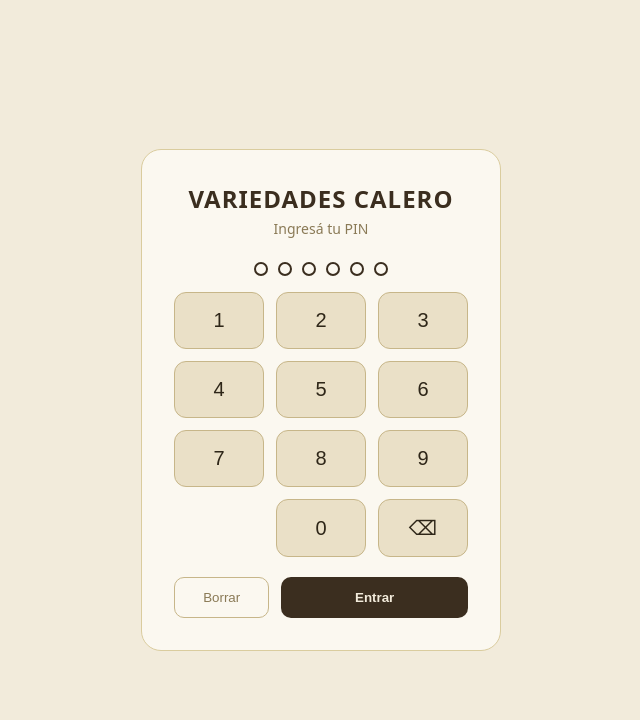
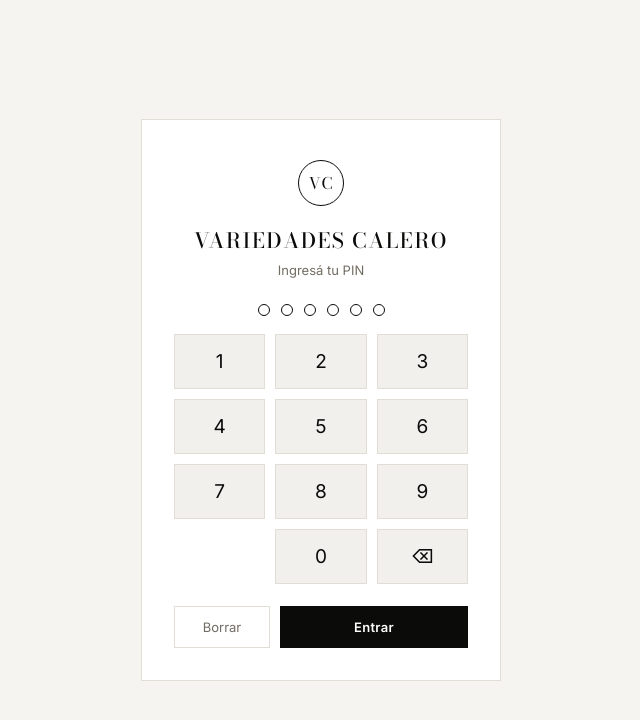
Before and after one commit to fonsecabryan955-boop/VARIEDADES-CALERO, a React (Vite) app: page / in a window 1280 px wide. Shown: the top 720 px of the page, without its empty margins (319-959 px from the left). Built offline with nearby package versions, Linux system fonts and the light colour scheme; no server answers.

Commit message:
Update Login.jsx

```diff
--- a/src/Login.jsx
+++ b/src/Login.jsx
@@ -57,43 +57,45 @@ export default function Login({ onLogin }) {
   const digits = ['1', '2', '3', '4', '5', '6', '7', '8', '9', '', '0', '⌫']
 
   return (
-    <div style={styles.container}>
-      <div style={styles.card}>
-        <h1 style={styles.title}>VARIEDADES CALERO</h1>
-        <p style={styles.subtitle}>Ingresá tu PIN</p>
+    <div className="vclogin-root">
+      <style>{LOGIN_STYLES}</style>
+      <div className="vclogin-card">
+        <div className="vclogin-monogram">VC</div>
+        <h1 className="vclogin-title">VARIEDADES CALERO</h1>
+        <p className="vclogin-subtitle">Ingresá tu PIN</p>
 
-        <div style={styles.pinDisplay}>
+        <div className="vclogin-pindisplay">
           {[0, 1, 2, 3, 4, 5].map((i) => (
-            <div key={i} style={styles.pinDot(i < pin.length)} />
+            <div key={i} className={`vclogin-pindot ${i < pin.length ? 'filled' : ''}`} />
           ))}
         </div>
 
-        {error && <p style={styles.error}>{error}</p>}
+        {error && <p className="vclogin-error">{error}</p>}
 
-        <div style={styles.keypad}>
+        <div className="vclogin-keypad">
           {digits.map((d, i) => {
             if (d === '') return <div key={i} />
             if (d === '⌫') {
               return (
-                <button key={i} style={styles.key} onClick={handleBackspace}>
+                <button key={i} className="vclogin-key" onClick={handleBackspace}>
                   ⌫
                 </button>
               )
             }
             return (
-              <button key={i} style={styles.key} onClick={() => handleDigit(d)}>
+              <button key={i} className="vclogin-key" onClick={() => handleDigit(d)}>
                 {d}
               </button>
             )
           })}
         </div>
 
-        <div style={styles.actions}>
-          <button style={styles.clearBtn} onClick={handleClear}>
+        <div className="vclogin-actions">
+          <button className="vclogin-clear" onClick={handleClear}>
             Borrar
           </button>
           <button
-            style={styles.submitBtn}
+            className="vclogin-submit"
             onClick={handleSubmit}
             disabled={loading}
           >
@@ -105,92 +107,135 @@ export default function Login({ onLogin }) {
   )
 }
 
-const styles = {
-  container: {
-    minHeight: '100vh',
-    display: 'flex',
-    alignItems: 'center',
-    justifyContent: 'center',
-    background: '#F2EBDB',
-    fontFamily: 'system-ui, sans-serif',
-    padding: 16,
-  },
-  card: {
-    background: '#FBF8F0',
-    borderRadius: 20,
-    padding: 32,
-    width: '100%',
-    maxWidth: 360,
-    textAlign: 'center',
-    border: '1px solid #DACC9E',
-  },
-  title: {
-    color: '#3B2E1F',
-    fontSize: 24,
-    letterSpacing: 1,
-    marginBottom: 4,
-  },
-  subtitle: {
-    color: '#8A7A56',
-    fontSize: 14,
-    marginBottom: 24,
-  },
-  pinDisplay: {
-    display: 'flex',
-    justifyContent: 'center',
-    gap: 10,
-    marginBottom: 16,
-  },
-  pinDot: (filled) => ({
-    width: 14,
-    height: 14,
-    borderRadius: '50%',
-    background: filled ? '#3B2E1F' : 'transparent',
-    border: '2px solid #3B2E1F',
-    transition: 'background 0.15s',
-  }),
-  error: {
-    color: '#B5574A',
-    fontSize: 13,
-    marginBottom: 12,
-    minHeight: 16,
-  },
-  keypad: {
-    display: 'grid',
-    gridTemplateColumns: 'repeat(3, 1fr)',
-    gap: 12,
-    marginBottom: 20,
-  },
-  key: {
-    background: '#EAE0C7',
-    color: '#2E2618',
-    border: '1px solid #C7B689',
-    borderRadius: 12,
-    fontSize: 20,
-    padding: '16px 0',
-    cursor: 'pointer',
-  },
-  actions: {
-    display: 'flex',
-    gap: 12,
-  },
-  clearBtn: {
-    flex: 1,
-    background: 'transparent',
-    color: '#8A7A56',
-    border: '1px solid #C7B689',
-    borderRadius: 10,
-    padding: '12px 0',
-    cursor: 'pointer',
-  },
-  submitBtn: {
-    flex: 2,
-    background: '#3B2E1F',
-    color: '#F2EBDB',
-    border: 'none',
-    borderRadius: 10,
-    padding: '12px 0',
-    fontWeight: 'bold',
-    cursor: 'pointer',
-  },
-}
+const LOGIN_STYLES = `
+  @import url('https://fonts.googleapis.com/css2?family=Bodoni+Moda:ital,opsz,wght@0,6..96,400;0,6..96,500;0,6..96,600;0,6..96,700;1,6..96,500&family=Inter:wght@400;500;600;700&display=swap');
+
+  .vclogin-root {
+    --bg: #f5f4f1;
+    --panel: #ffffff;
+    --panel-raised: #f2f0ec;
+    --border: #e2ded5;
+    --ink: #0b0b0a;
+    --ink-soft: #726d63;
+    --ink-faint: #a39d8f;
+    --danger: #9c3b2e;
+    --gold: #9c7a3c;
+    --display: 'Bodoni Moda', serif;
+    --body: 'Inter', system-ui, -apple-system, sans-serif;
+
+    min-height: 100vh;
+    display: flex;
+    align-items: center;
+    justify-content: center;
+    background: var(--bg);
+    font-family: var(--body);
+    padding: 16px;
+    box-sizing: border-box;
+    -webkit-font-smoothing: antialiased;
+  }
+  .vclogin-root * { box-sizing: border-box; }
+  .vclogin-root button { font-family: var(--body); }
+
+  .vclogin-card {
+    background: var(--panel);
+    border: 1px solid var(--border);
+    padding: 40px 32px 32px;
+    width: 100%;
+    max-width: 360px;
+    text-align: center;
+  }
+  .vclogin-monogram {
+    width: 46px;
+    height: 46px;
+    margin: 0 auto 18px;
+    border-radius: 50%;
+    border: 1px solid var(--ink);
+    display: flex;
+    align-items: center;
+    justify-content: center;
+    font-family: var(--display);
+    font-size: 16px;
+    letter-spacing: 0.5px;
+    color: var(--ink);
+  }
+  .vclogin-title {
+    font-family: var(--display);
+    color: var(--ink);
+    font-size: 21px;
+    font-weight: 500;
+    letter-spacing: 1.5px;
+    margin: 0 0 6px;
+  }
+  .vclogin-subtitle {
+    color: var(--ink-soft);
+    font-size: 13px;
+    margin: 0 0 26px;
+  }
+  .vclogin-pindisplay {
+    display: flex;
+    justify-content: center;
+    gap: 11px;
+    margin-bottom: 18px;
+  }
+  .vclogin-pindot {
+    width: 12px;
+    height: 12px;
+    border-radius: 50%;
+    background: transparent;
+    border: 1.5px solid var(--ink);
+    transition: background 0.15s;
+  }
+  .vclogin-pindot.filled { background: var(--ink); }
+  .vclogin-error {
+    color: var(--danger);
+    font-size: 12.5px;
+    margin: 0 0 12px;
+    min-height: 16px;
+  }
+  .vclogin-keypad {
+    display: grid;
+    grid-template-columns: repeat(3, 1fr);
+    gap: 10px;
+    margin-bottom: 22px;
+  }
+  .vclogin-key {
+    background: var(--panel-raised);
+    color: var(--ink);
+    border: 1px solid var(--border);
+    border-radius: 0;
+    font-family: var(--display);
+    font-size: 19px;
+    padding: 15px 0;
+    cursor: pointer;
+    transition: background .15s, color .15s;
+  }
+  .vclogin-key:hover { background: var(--ink); color: #fff; }
+  .vclogin-actions { display: flex; gap: 10px; }
+  .vclogin-clear {
+    flex: 1;
+    background: transparent;
+    color: var(--ink-soft);
+    border: 1px solid var(--border);
+    border-radius: 0;
+    padding: 12px 0;
+    font-size: 13px;
+    cursor: pointer;
+    transition: border-color .15s, color .15s;
+  }
+  .vclogin-clear:hover { border-color: var(--ink); color: var(--ink); }
+  .vclogin-submit {
+    flex: 2;
+    background: var(--ink);
+    color: #fff;
+    border: none;
+    border-radius: 0;
+    padding: 12px 0;
+    font-size: 13px;
+    font-weight: 600;
+    letter-spacing: 0.3px;
+    cursor: pointer;
+    transition: opacity .15s;
+  }
+  .vclogin-submit:hover { opacity: 0.85; }
+  .vclogin-submit:disabled { opacity: 0.5; cursor: default; }
+`
```
